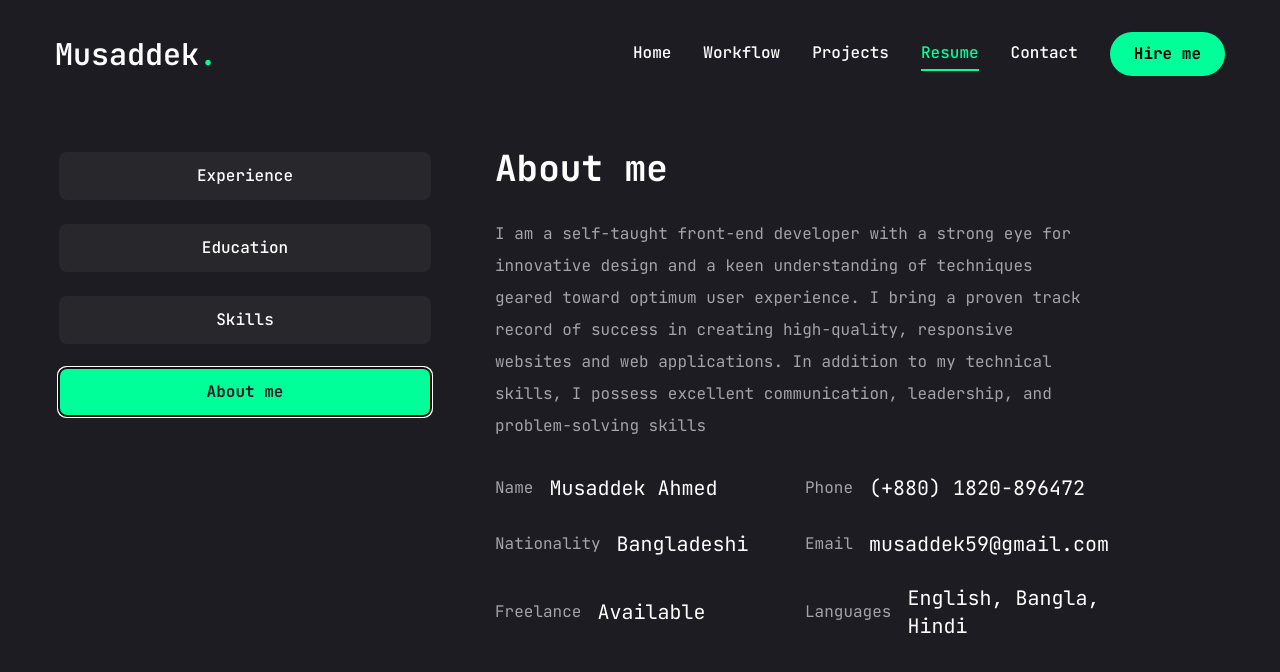
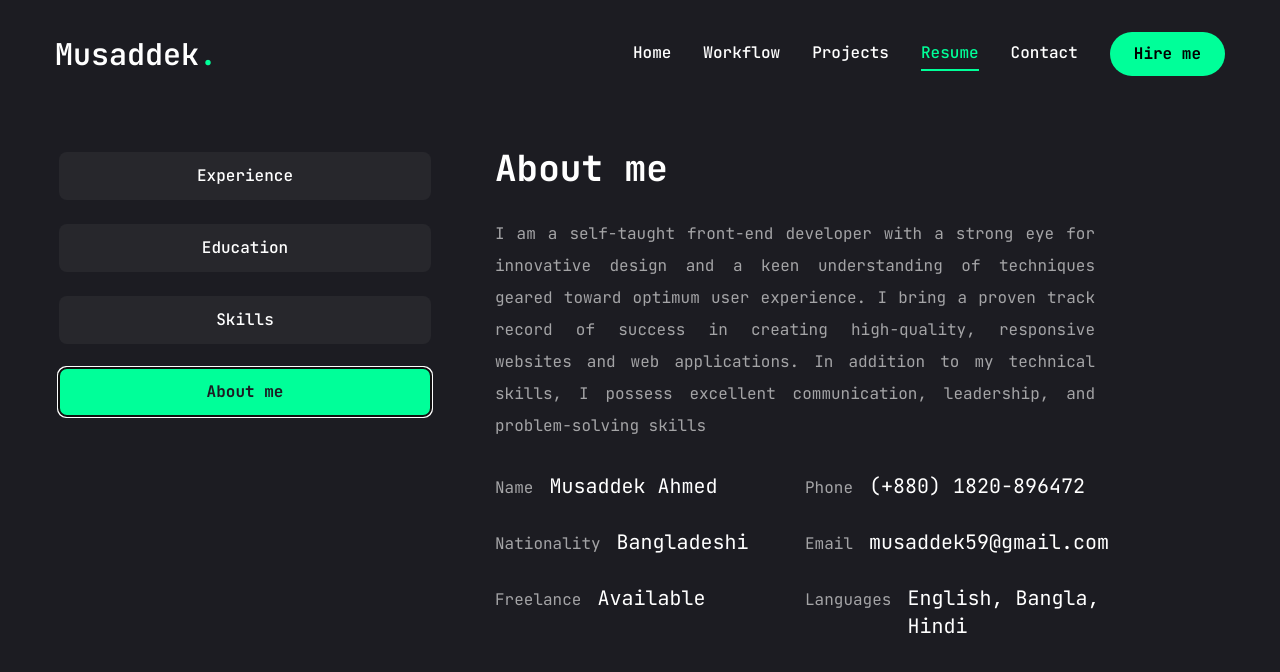
Before and after one commit to Musaddek-Ahmed/personal_portfolio, a Next.js app: page /resume in a window 1280 px wide. Both pictures are taken after a click on the tab "About me". Shown: the top 672 px of the page. Built offline with nearby package versions, Linux system fonts and the light colour scheme.

Commit message:
modified 	modified:   app/resume/page.jsx

```diff
--- a/app/resume/page.jsx
+++ b/app/resume/page.jsx
@@ -148,7 +148,7 @@ const Resume = () => {
                       return(
                         <li
                          key={index}
-                         className='bg-[#232329] h-[310px] py-6 px-10 rounded-xl flex flex-col justify-center items-center lg:items-start gap-1'
+                         className='bg-[#232329] h-[450px] sm:h-[310px] py-6 px-10 rounded-xl flex flex-col justify-center items-center lg:items-start gap-1'
                         >
                         <div className='flex items-center gap-3'>
                           <span className='w-[6px] h-[6px] rounded-full bg-accent'></span>
@@ -158,7 +158,7 @@ const Resume = () => {
                           <h3 className='text-xl max-w-[268px] min-h-[68px] text-center lg:text-left'>{item.position}</h3>
                           <p className='text-accent'>{item.duration}</p>
                           <div>
-                            <p>{item.description}</p>
+                            <p className='text-justify'>{item.description}</p>
                           </div>
 
                         </li>
@@ -229,12 +229,12 @@ const Resume = () => {
             <TabsContent value='about' className='w-full text-center xl:text-left'>
               <div className='flex flex-col gap-[30px]'>
                 <h3 className='text-4xl font-bold'>{about.title}</h3>
-                <p className='max-w-[600px] text-white/60 mx-auto xl:mx-0'>{about.description}</p>
+                <p className='max-w-[600px] text-white/60 mx-auto xl:mx-0 text-justify'>{about.description}</p>
                 <ul className='grid grid-cols-1 xl:grid-cols-2 gap-y-6 max-w-[620px] mx-auto xl:mx-0'>
                   {about.info.map((item, index)=> {
                     return(
-                      <li key={index} className='flex items-center justify-center xl:justify-start gap-4'>
-                        <span className='text-white/60'>{item.fieldName}</span>
+                      <li key={index} className='flex items-start justify-between xl:justify-start gap-4'>
+                        <span className='text-white/60 '>{item.fieldName}</span>
                         <span className='text-xl '>{item.fieldValue}</span>
                       </li>
                     )
```
